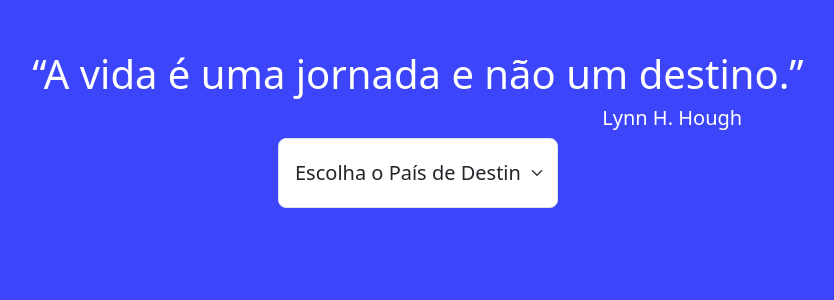
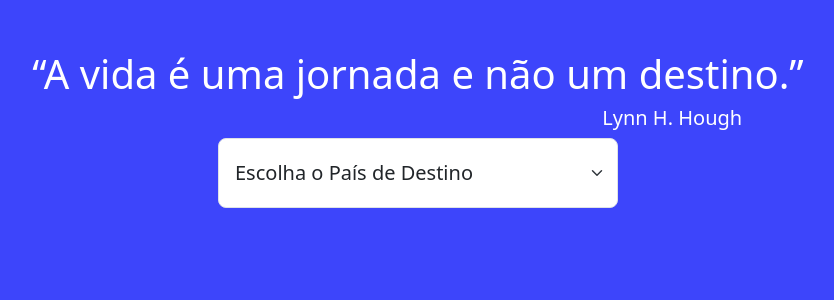
Before and after one commit to claudioavgo/triphelper, a Django app: template TripHelperApp/templates/index.html in a window 1280 px wide. Shown: the part 56-356 px from the top of the page, without its empty margins (222-1056 px from the left). Run offline with Django 4.2, Linux system fonts and the light colour scheme; the template is opened without the code that fills it, so the values that code supplies are empty.

Commit message:
Upando Select box ajustada

```diff
--- a/TripHelperApp/static/style.css
+++ b/TripHelperApp/static/style.css
@@ -9,3 +9,8 @@
 .p-20 {
     padding: 17rem;
 }
+
+select option {
+    font-size: 17px; /* Tamanho da fonte das opções */
+    line-height: 1.2; /* Altura da linha das opções */
+}
--- a/TripHelperApp/templates/index.html
+++ b/TripHelperApp/templates/index.html
@@ -54,7 +54,7 @@
         </div>
       </container>
       <container class="d-flex justify-content-center">
-        <select class="form-select form-select-lg mb-3" aria-label=".form-select-lg teste"id="countrySelect" style="width: 280px; height: 70px;" >
+        <select class="form-select form-select-lg mb-3" aria-label=".form-select-lg teste"id="countrySelect" style="width: 400px; height: 70px;" >
           <option selected>Escolha o País de Destino</option>
           {% for i in countries_list %}
           <option value= i>{{i}}</option>
```
